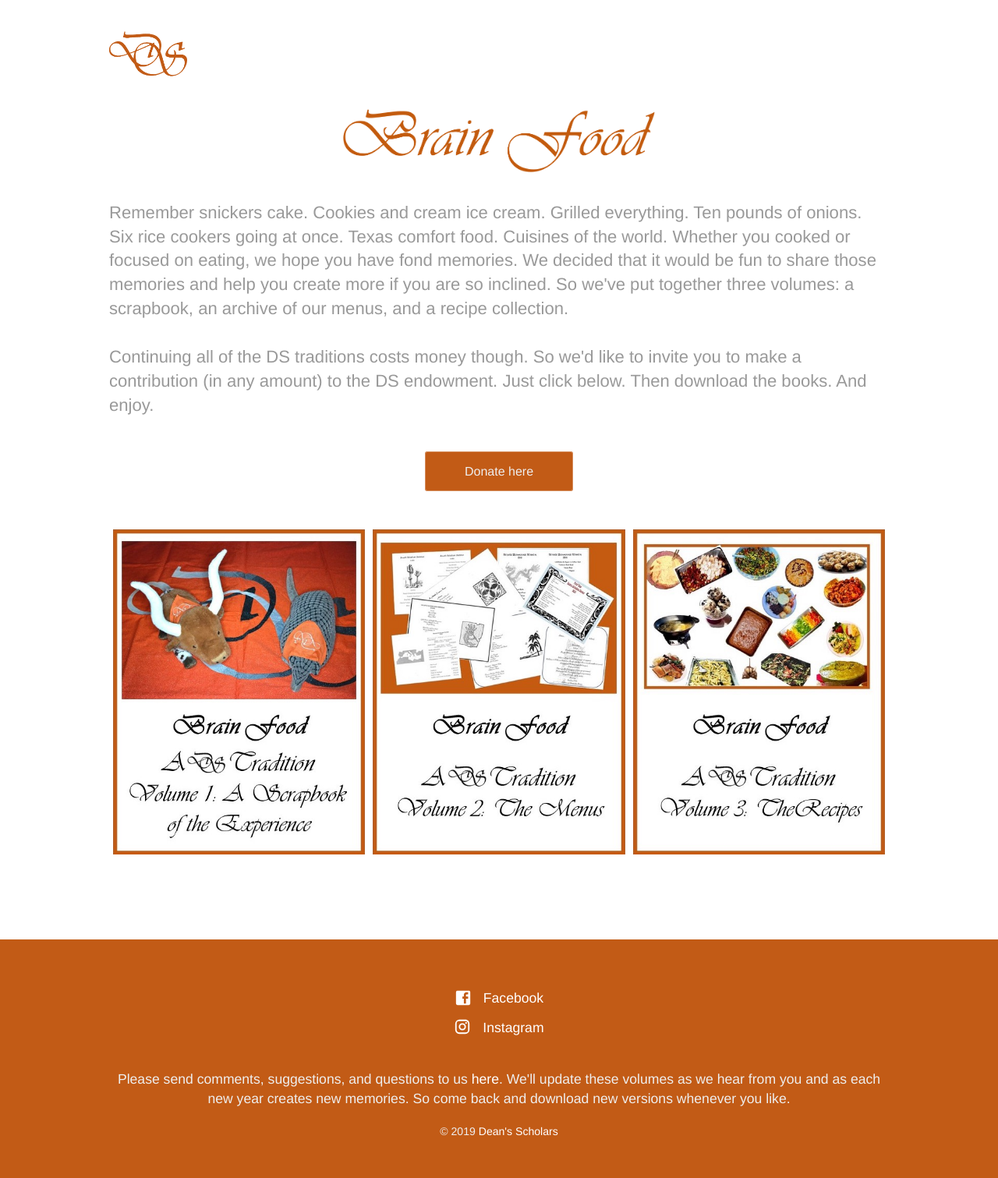
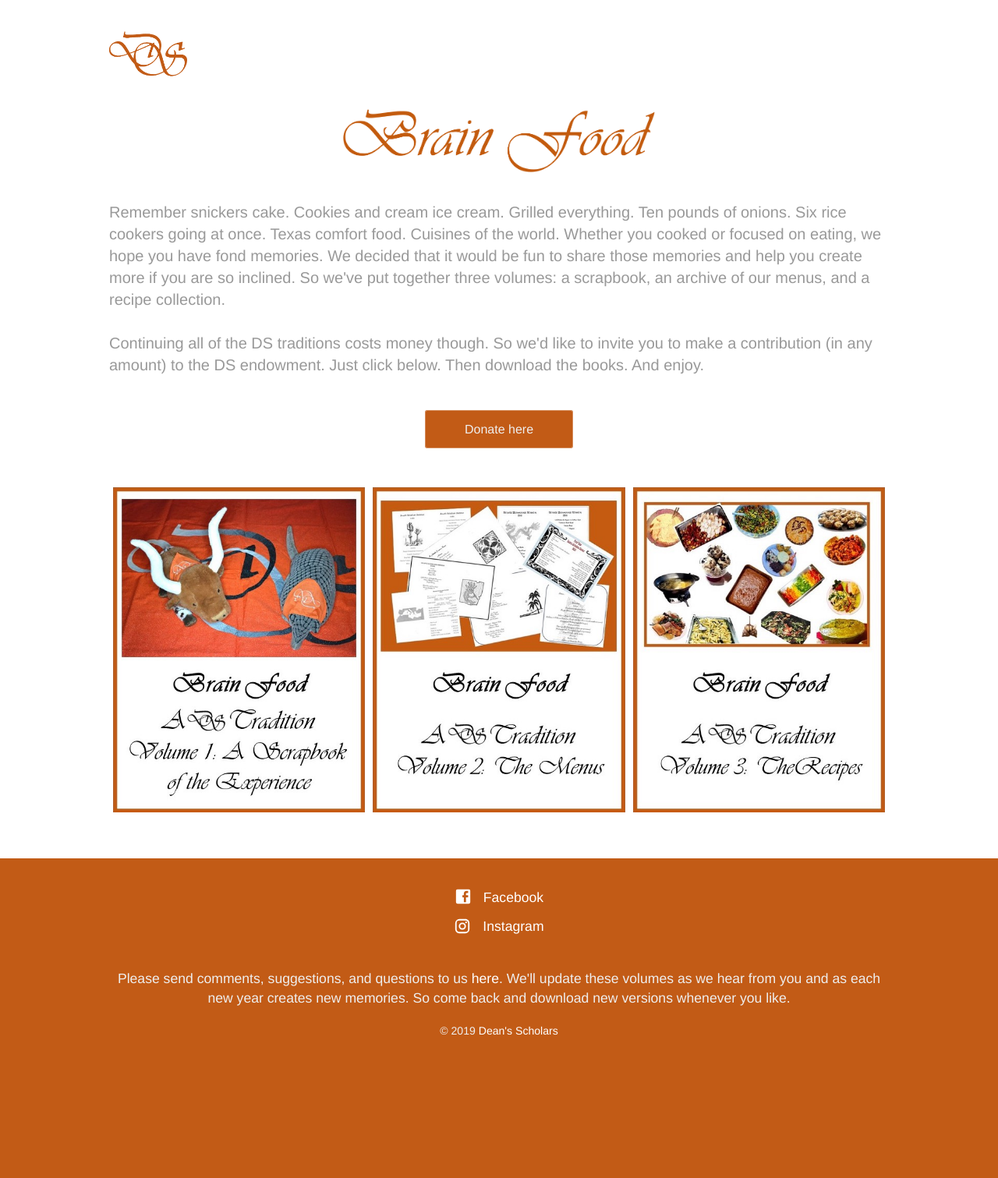
Before and after one commit to deansscholars/DS-Scrapbook, a Jekyll site: the page built from index.html, in a window 1280 px wide. Shown: the whole page at 78% size. Built offline with Jekyll 4.4.1, drawn with Linux system fonts in a browser that asks for light colours; after the commit the page ends 1357 px from its top, so only the background shows below that.

Commit message:
shrink down space

```diff
--- a/_sass/elements.scss
+++ b/_sass/elements.scss
@@ -47,7 +47,10 @@ h3 {
 
 
 p, address {
-	font-size: 1.38em;
+	font-size: 1.25em;
+    @media only screen and (max-width:480px) {
+        font-size: 1em;
+    }
 	color: #666;
 	margin-bottom: 20px;
 	font-weight: 300;
--- a/_sass/footer.scss
+++ b/_sass/footer.scss
@@ -68,7 +68,7 @@
 }
 
 footer {
-	padding: 50px 0 50px 0;
+	padding: 25px 0 25px 0;
 	font-size: 1.1em;
 	position: relative;
 	background: #C25B16; /*#DA8F4E;*/ /* burnt orange */
--- a/_sass/forms.scss
+++ b/_sass/forms.scss
@@ -21,7 +21,7 @@
 	border: 1px solid rgba(255, 255, 255, 0.3);
 	/*padding: 16px 50px;*/
     /* top right bottom left */
-    padding: 16px 50px 16px 50px;
+    padding: 15px 50px 15px 50px;
 }
 
 .button.alt a:hover {
--- a/_sass/layout.scss
+++ b/_sass/layout.scss
@@ -10,7 +10,7 @@
 	.title {
 		max-width: 40%;
 		@media only screen and (orientation:portrait) and (max-width:480px) {
-			max-width: 85%
+			max-width: 75%;
 		}
 	}
 }
@@ -76,7 +76,7 @@ header {
 }
 
 section {
-	padding: 100px 0;
+	padding: 50px 0;
 }
 
 section + section {
@@ -146,7 +146,7 @@ blockquote:before {
 
 .page {
 	margin-bottom: 0;
-	padding-bottom: 80px;
+	padding-bottom: 50px;
 }
 
 .center-text {
@@ -180,12 +180,13 @@ blockquote:before {
 }
 
 .row {
-	@media screen and (min-width:720px) {
+    display: flex;
+	/*@media screen and (min-width:720px) {
 		display: flex;
 	}
 	@media screen and (orientation:landscape) {
 		display: flex;
-	}
+	}*/
 }
 
 .column {
```
